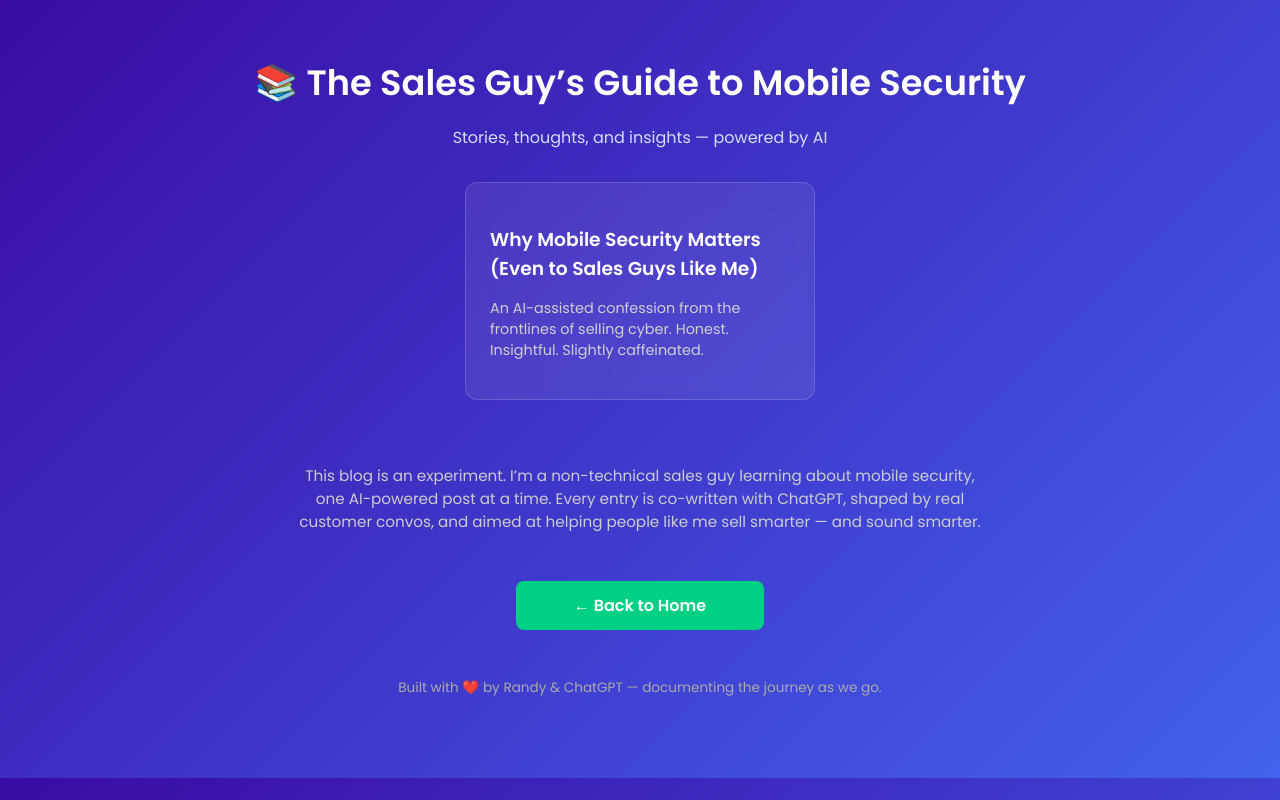
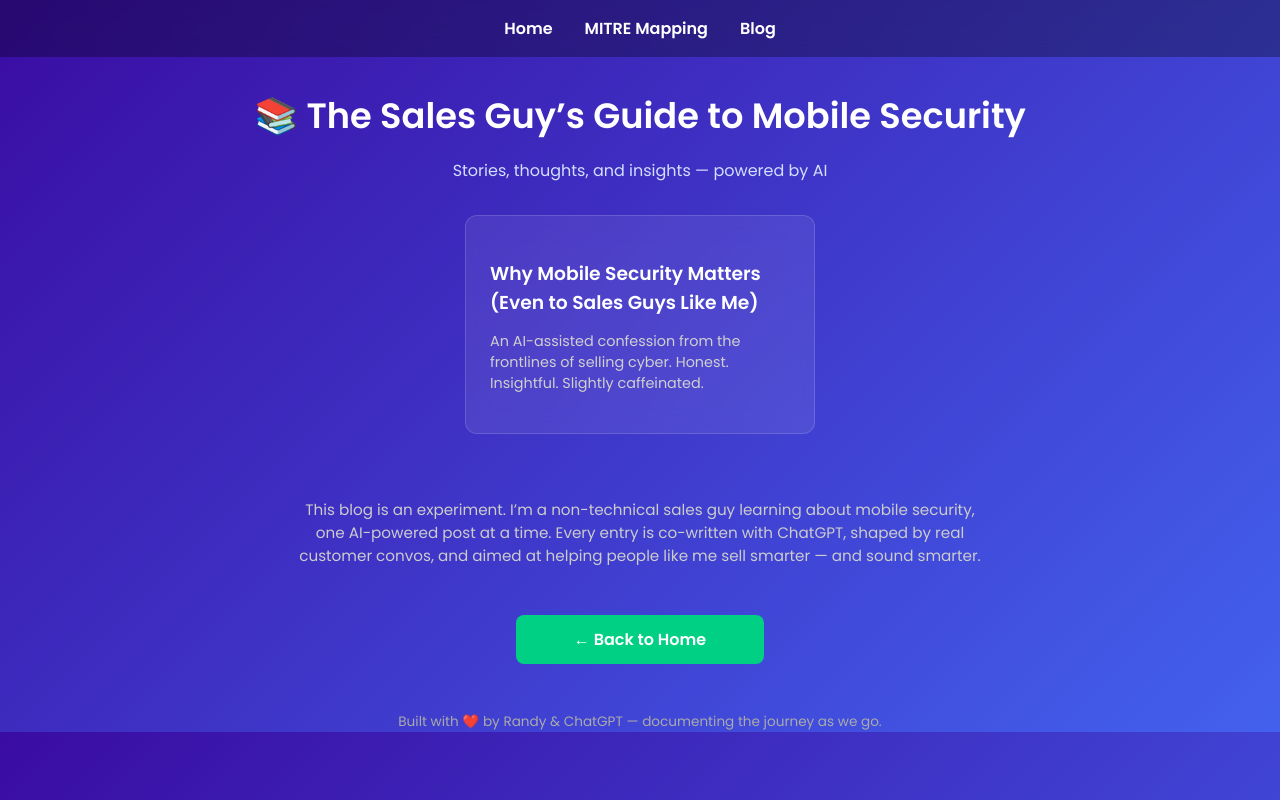
Before and after one commit to jrmintz24/mobile-security-owasp, a plain HTML site: page blog.html in a window 1280 px wide. Drawn offline with Linux system fonts and the light colour scheme.

Commit message:
Add files via upload

```diff
--- a/blog.html
+++ b/blog.html
@@ -12,14 +12,31 @@
       background: linear-gradient(135deg, #3a0ca3, #4361ee);
       color: white;
       margin: 0;
-      padding: 2rem 1rem 5rem;
+      padding: 0;
     }
-    .dark-mode {
-      background: linear-gradient(135deg, #0b0c2a, #1e1e3f);
+    nav {
+      background: rgba(0, 0, 0, 0.3);
+      padding: 1rem 2rem;
+      display: flex;
+      justify-content: center;
+      gap: 2rem;
+      position: sticky;
+      top: 0;
+      z-index: 100;
+      backdrop-filter: blur(10px);
+    }
+    nav a {
+      color: white;
+      text-decoration: none;
+      font-weight: bold;
+      transition: color 0.3s ease;
+    }
+    nav a:hover {
+      color: #00d084;
     }
     header {
       text-align: center;
-      margin-bottom: 2rem;
+      margin: 2rem 1rem;
     }
     header h1 {
       font-size: 2.2rem;
@@ -91,6 +108,12 @@
 </head>
 <body>
 
+  <nav>
+    <a href="index.html">Home</a>
+    <a href="mitre-mapping.html">MITRE Mapping</a>
+    <a href="blog.html">Blog</a>
+  </nav>
+
   <header>
     <h1>📚 The Sales Guy’s Guide to Mobile Security</h1>
     <p>Stories, thoughts, and insights — powered by AI</p>
```
